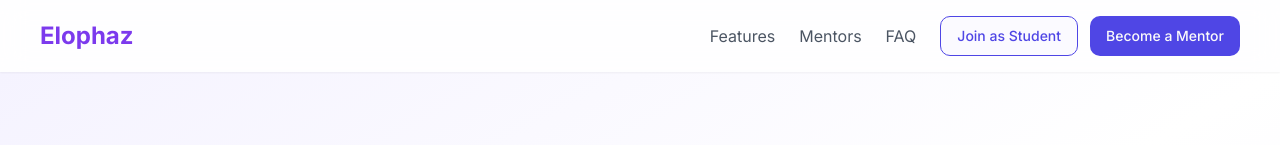
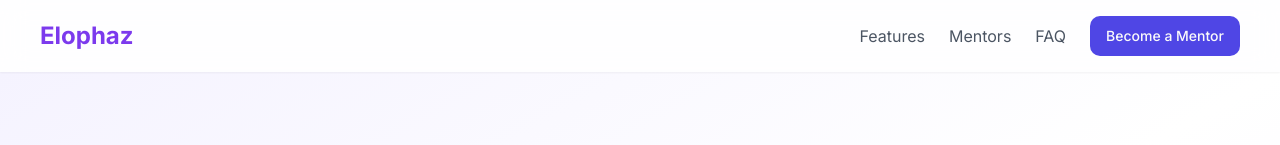
Before and after one commit to DHARANIDHARAN03K/elophaz-mentor-connect, a React (Vite) app: page / in a window 1280 px wide. Shown: the top 145 px of the page. Built offline with nearby package versions, Linux system fonts and the light colour scheme; grey boxes are pictures that could not be loaded.

Commit message:
Remove "Join as Student" button
Removed the "Join as Student" button from the header section in the Navbar component.

```diff
--- a/src/components/Navbar.tsx
+++ b/src/components/Navbar.tsx
@@ -1,7 +1,7 @@
 
 import React, { useState } from 'react';
 import { Button } from '@/components/ui/button';
-import { Search, Menu, X } from 'lucide-react';
+import { Menu, X } from 'lucide-react';
 import AuthModal from './AuthModal';
 
 const Navbar: React.FC = () => {
@@ -31,13 +31,6 @@ const Navbar: React.FC = () => {
           <a href="#faq" className="text-gray-600 hover:text-elophaz-primary transition-colors">FAQ</a>
 
           <div className="flex items-center gap-3">
-            <Button
-              variant="outline"
-              className="border-elophaz-primary text-elophaz-primary hover:bg-elophaz-primary/10"
-              onClick={() => openAuthModal('student')}
-            >
-              Join as Student
-            </Button>
             <Button
               className="bg-elophaz-primary hover:bg-elophaz-primary/90"
               onClick={() => openAuthModal('mentor')}
@@ -85,13 +78,6 @@ const Navbar: React.FC = () => {
 
             <div className="flex flex-col gap-3 pt-2">
               <Button
-                variant="outline"
-                className="border-elophaz-primary text-elophaz-primary hover:bg-elophaz-primary/10 w-full"
-                onClick={() => openAuthModal('student')}
-              >
-                Join as Student
-              </Button>
-              <Button
                 className="bg-elophaz-primary hover:bg-elophaz-primary/90 w-full"
                 onClick={() => openAuthModal('mentor')}
               >
```
